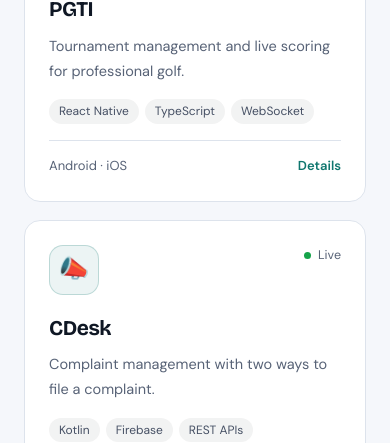
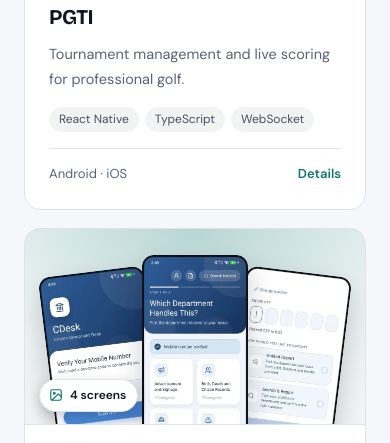
Before and after one commit to Shivanjal00/shivanjal-portfolio, a plain HTML site: page index.html in a window 390 px wide. Shown: the part 3447-3890 px from the top of the page. Drawn offline with nearby package versions, Linux system fonts and the light colour scheme.

Commit message:
Refactor project card styles and layout
Updated project card layout and styles for better responsiveness and visual appeal.

```diff
--- a/index.html
+++ b/index.html
@@ -106,9 +106,15 @@ h2{font-size:clamp(30px,4.4vw,46px);font-weight:800;line-height:1.08;margin-bott
 .gh h3{font-size:22px}
 .gh span{font-size:13px;color:var(--muted)}
 .grid{display:grid;grid-template-columns:repeat(2,1fr);gap:18px}
-.proj{position:relative;display:flex;flex-direction:column;padding:24px;border-radius:16px;background:var(--panel);border:1px solid var(--line);cursor:pointer;overflow:hidden;transition:transform .2s,border-color .2s}
+.proj{position:relative;display:flex;flex-direction:column;padding:0;border-radius:16px;background:var(--panel);border:1px solid var(--line);cursor:pointer;overflow:hidden;transition:transform .2s,border-color .2s}
 .proj::before{content:'';position:absolute;left:0;top:0;right:0;height:3px;background:var(--teal);transform:scaleX(0);transform-origin:left;transition:transform .3s}
+.pbody{display:flex;flex-direction:column;flex:1;padding:24px}
 .proj.solo{grid-column:1/-1}
+.proj.wide{flex-direction:row}
+.proj.wide .media{flex:0 0 44%;height:auto;min-height:100%;border-bottom:0;border-right:1px solid var(--line)}
+.proj.wide .fan img{width:118px;top:34px}
+.proj.wide .fan .l,.proj.wide .fan .r{top:58px}
+.proj.wide .pbody{justify-content:center}
 .proj.solo .ln{max-width:640px}
 .proj:hover{transform:translateY(-4px);border-color:var(--tbd3)}
 .proj:hover::before{transform:scaleX(1)}
@@ -128,7 +134,7 @@ h2{font-size:clamp(30px,4.4vw,46px);font-weight:800;line-height:1.08;margin-bott
 .ico.logo{background:transparent;border:0;border-radius:50%;box-shadow:0 4px 12px var(--shadow)}
 .ico.logo.sq{border-radius:14px}
 .ico.logo img{width:100%;height:100%;object-fit:contain;display:block}
-.media{position:relative;height:196px;margin:-24px -24px 20px;overflow:hidden;background:radial-gradient(280px 170px at 50% 0%,var(--tbd),transparent 72%),linear-gradient(180deg,var(--tbg2),var(--tint));border-bottom:1px solid var(--line)}
+.media{position:relative;height:196px;margin:0;overflow:hidden;background:radial-gradient(280px 170px at 50% 0%,var(--tbd),transparent 72%),linear-gradient(180deg,var(--tbg2),var(--tint));border-bottom:1px solid var(--line)}
 .fan{position:absolute;inset:0}
 .fan img{position:absolute;top:26px;left:50%;width:106px;height:auto;border-radius:11%/4.9%;box-shadow:0 12px 26px var(--shadow);transition:transform .5s cubic-bezier(.2,.8,.2,1)}
 .fan .c{transform:translateX(-50%);z-index:3}
@@ -154,7 +160,10 @@ h2{font-size:clamp(30px,4.4vw,46px);font-weight:800;line-height:1.08;margin-bott
 .gdots i{width:6px;height:6px;border-radius:50%;background:var(--line);transition:width .25s,background .25s}
 .gdots i.on{width:18px;border-radius:4px;background:var(--teal)}
 @media(hover:none){.garr{display:none}}
-@media(max-width:680px){.gtrack img{height:340px}}
+@media(max-width:680px){.gtrack img{height:340px}
+  .proj.wide{flex-direction:column}
+  .proj.wide .media{flex:none;height:196px;min-height:0;border-right:0;border-bottom:1px solid var(--line)}
+  .proj.wide .fan img{width:106px;top:26px}.proj.wide .fan .l,.proj.wide .fan .r{top:42px}}
 dialog{border:0;background:transparent;color:var(--text);margin:auto;width:min(680px,94vw);max-height:90vh;overflow:visible}
 dialog::backdrop{background:var(--shade)}
 dialog[open]{animation:dlg .22s ease}
@@ -392,10 +401,12 @@ const P=[
  ic:'assets/pgti-logo.webp',sq:1,r:1393/640,
  sh:[['pgti-home','Home screen with the latest news and the Order of Merit player rankings'],['pgti-tournaments','Tournaments screen listing events by month with dates and venues'],['pgti-about','About screen introducing the DP World PGTI'],['pgti-login','Login screen for PGTI members']],
  l:[[GP,'https://play.google.com/store/apps/details?id=com.forcepower.pgtigolf&hl=en_IN'],[AS,'https://apps.apple.com/in/app/pgti/id1635500583']]},
-{cat:'live',st:'live',stt:'Live',i:'📣',n:'CDesk',ln:'Complaint management with two ways to file a complaint.',pf:'Android',
- d:'A complaint app where users sign in and choose how they want to report an issue: write out the full complaint, or take the quick route by searching, selecting the issue and submitting in a few taps.',
- b:['User login and complaint history','Detailed mode: write the complete complaint and submit it','Quick mode: search, select and submit','Published on the Google Play Store'],
+{cat:'live',st:'live',stt:'Live',i:'📣',n:'CDesk',ln:'A citizen complaint desk for reporting civic issues to the right department.',pf:'Android',
+ d:'A citizen complaint app for civic issues. After verifying their mobile number with an OTP, users choose how to report: a guided flow where they pick the department and then the exact category, or a search where they type the problem and the app finds the right category. Every complaint can be tracked with its complaint number.',
+ b:['Mobile number verification with a one-time code','Guided report: choose the department, then the exact category from a list','Search and report: type the problem and get the matching category','Track a complaint by entering its complaint number','Published on the Google Play Store'],
  s:['Kotlin','Firebase','REST APIs'],
+ ic:'assets/cdesk-logo.webp',sq:1,r:1345/640,
+ sh:[['cdesk-departments','Step 1 screen asking which department handles the issue, with department tiles'],['cdesk-login','Mobile number verification screen with a Send OTP button and a Track Your Complaint option'],['cdesk-mode','OTP entry and a choice between Guided Report and Search and Report'],['cdesk-category','Step 2 screen listing the exact complaint categories under a department']],
  l:[[GP,'https://play.google.com/store/apps/details?id=com.algosoft.cdesk&hl=en_IN']]},
 {cat:'live',st:'live',stt:'Live',i:'📚',n:'LibQuik',ln:'Seat booking for students and a management app for library owners.',pf:'Android · 2 apps',
  d:'Two apps that work together. Students find a library and book a seat for a chosen time from home, and can ask questions in a community where teachers answer. Library owners get their own app to manage seats and bookings, and to fill empty seats through the platform.',
@@ -460,11 +471,11 @@ const ico=p=>p.ic?`<div class="ico logo${p.sq?' sq':''}"><img src="${p.ic}" alt=
 const media=p=>{if(!p.sh)return'';const pos=['c','l','r'];
   return `<div class="media" aria-hidden="true"><div class="fan">${p.sh.slice(0,3).map((x,k)=>`<img class="${pos[k]}" src="assets/${x[0]}-sm.webp" alt="" width="360" height="${Math.round(360*(p.r||RATIO))}" loading="lazy" decoding="async">`).join('')}</div><span class="cnt"><svg viewBox="0 0 24 24" fill="none" stroke="currentColor" stroke-width="2" stroke-linecap="round" stroke-linejoin="round"><rect x="3" y="3" width="18" height="18" rx="3"/><circle cx="9" cy="9" r="1.6"/><path d="M21 15l-5-5L5 21"/></svg>${p.sh.length} ${p.sh.length===1?'screen':'screens'}</span></div>`};
 const gal=p=>p.sh?`<div class="gal"><div class="gtrack" tabindex="0" role="group" aria-label="${p.n} screenshots">${p.sh.map(x=>`<img src="assets/${x[0]}.webp" alt="${x[1]}" width="640" height="${Math.round(640*(p.r||RATIO))}" loading="lazy" decoding="async">`).join('')}</div><button class="garr gprev" aria-label="Previous screenshot">‹</button><button class="garr gnext" aria-label="Next screenshot">›</button><div class="gdots" aria-hidden="true">${p.sh.map(()=>'<i></i>').join('')}</div></div>`:'';
-const card=(p,i,solo)=>`<article class="proj${solo?' solo':''}" tabindex="0" role="button" data-i="${i}" aria-label="${p.n} details">
-  ${media(p)}<div class="ptop">${ico(p)}<span class="badge ${p.st}">${p.stt}</span></div>
+const card=(p,i,solo)=>`<article class="proj${solo?' solo':''}${solo&&p.sh?' wide':''}" tabindex="0" role="button" data-i="${i}" aria-label="${p.n} details">
+  ${media(p)}<div class="pbody"><div class="ptop">${ico(p)}<span class="badge ${p.st}">${p.stt}</span></div>
   <h3>${p.n}</h3><p class="ln">${p.ln}</p>
   <div class="tags">${p.s.slice(0,3).map(t=>`<span>${t}</span>`).join('')}</div>
-  <div class="foot"><span>${p.pf}</span><b>Details</b></div></article>`;
+  <div class="foot"><span>${p.pf}</span><b>Details</b></div></div></article>`;
 function show(f){
   pg.innerHTML=Object.keys(CATS).filter(c=>f==='all'||c===f).map(c=>{
     const items=P.map((p,i)=>[p,i]).filter(x=>x[0].cat===c).sort((a,b)=>!!b[0].sh-!!a[0].sh);
```
